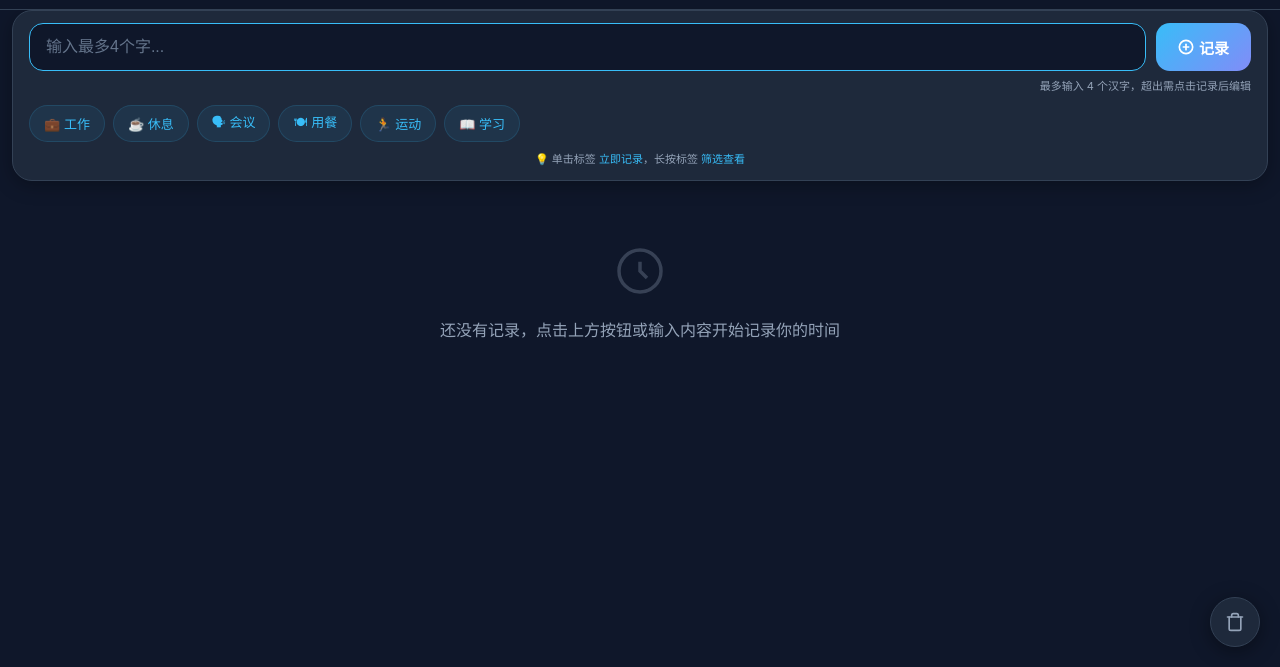
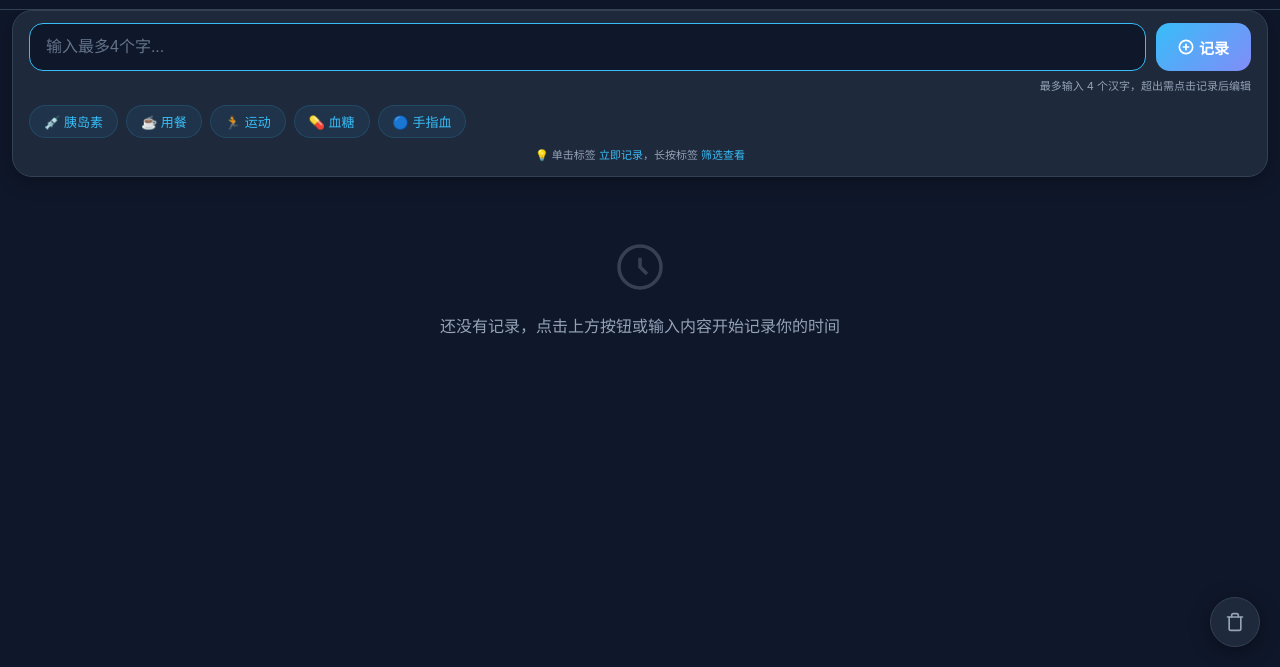
Before and after one commit to lihuang-afk/my-time-tracker, a plain HTML site: page index.html in a window 1280 px wide. Shown: the part 133-800 px from the top of the page. Drawn offline with Linux system fonts and the light colour scheme.

Commit message:
Add files via upload

```diff
--- a/index.html
+++ b/index.html
@@ -439,13 +439,12 @@
     </div>
     <div class="input-hint" id="inputHint">最多输入 4 个汉字，超出需点击记录后编辑</div>
     <div class="quick-tags" id="quickTags">
-      <span class="tag" data-filter="工作" onclick="handleTagClick(this, '工作')">💼 工作</span>
-      <span class="tag" data-filter="休息" onclick="handleTagClick(this, '休息')">☕ 休息</span>
-      <span class="tag" data-filter="会议" onclick="handleTagClick(this, '会议')">🗣 会议</span>
-      <span class="tag" data-filter="用餐" onclick="handleTagClick(this, '用餐')">🍽 用餐</span>
+      <span class="tag" data-filter="胰岛素" onclick="handleTagClick(this, '胰岛素')">💉 胰岛素</span>
+      <span class="tag" data-filter="用餐" onclick="handleTagClick(this, '用餐')">☕ 用餐</span>
       <span class="tag" data-filter="运动" onclick="handleTagClick(this, '运动')">🏃 运动</span>
-      <span class="tag" data-filter="学习" onclick="handleTagClick(this, '学习')">📖 学习</span>
-    </div>
+      <span class="tag" data-filter="血糖" onclick="handleTagClick(this, '血糖')">💊 血糖</span>
+      <span class="tag" data-filter="手指血" onclick="handleTagClick(this, '手指血')">🔵  手指血</span>
+       </div>
     <div class="tag-hint">💡 单击标签 <span>立即记录</span>，长按标签 <span>筛选查看</span></div>
     <div class="recorded-tags" id="recordedTags"></div>
   </div>
```
